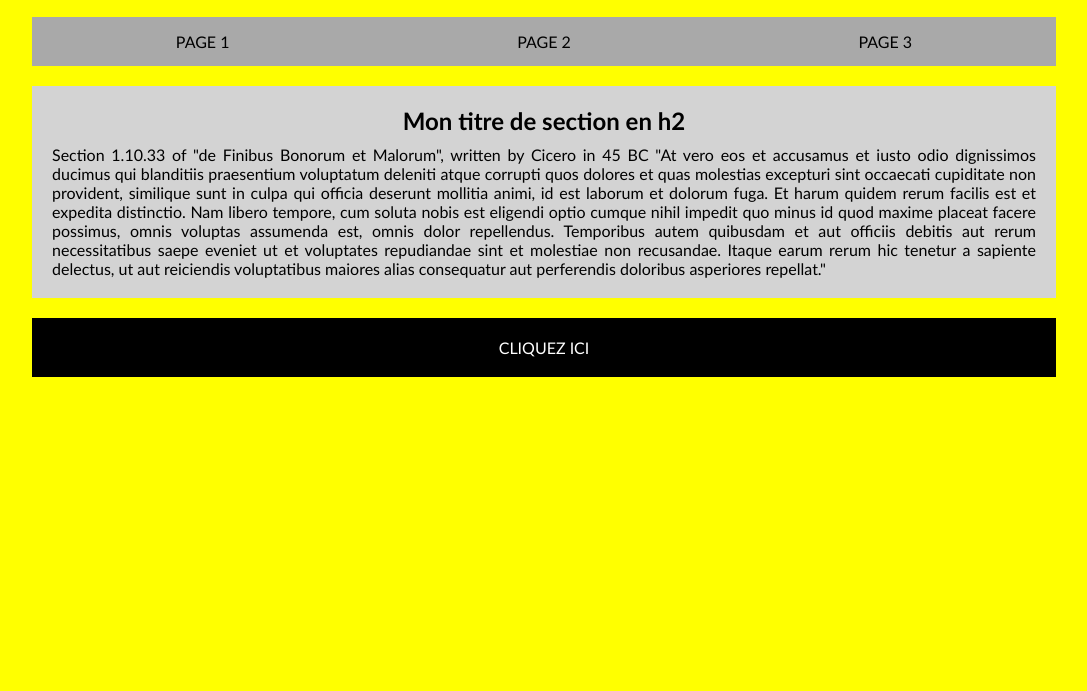
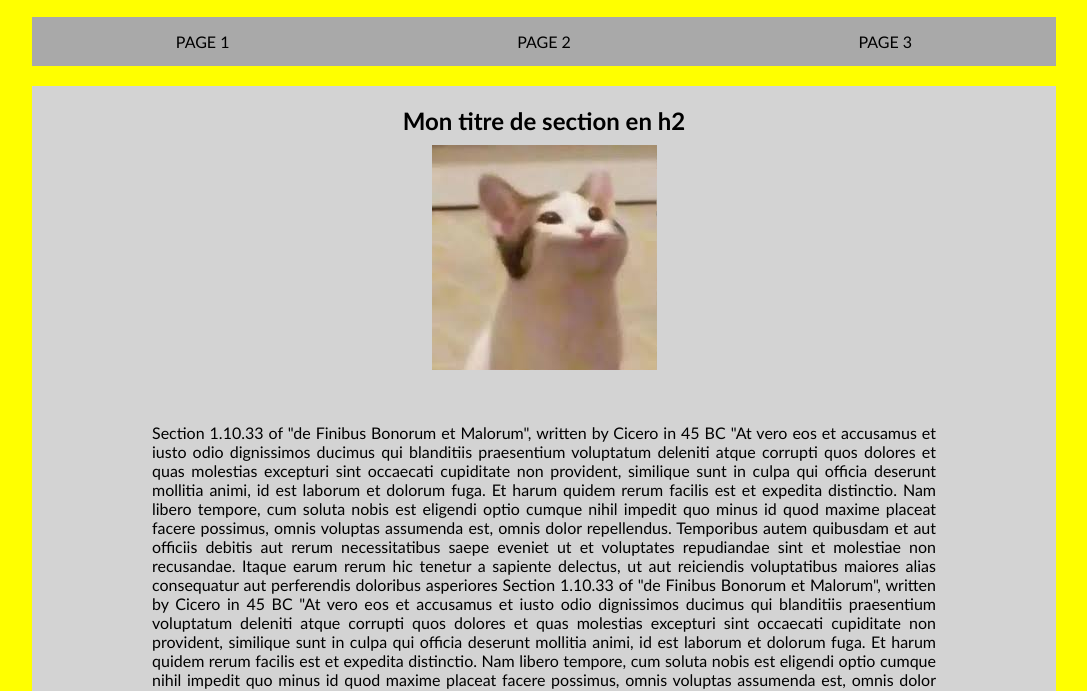
Before and after one commit to Daweshh/html-exam, a plain HTML site: page index.html in a window 1280 px wide. Shown: the part 102-793 px from the top of the page, without its empty margins (96-1183 px from the left). Drawn offline with Linux system fonts and the light colour scheme.

Commit message:
fourth commit

```diff
--- a/index.html
+++ b/index.html
@@ -3,7 +3,7 @@
   <head>
     <meta charset="UTF-8" />
     <meta name="viewport" content="width=device-width, initial-scale=1.0" />
-    <title>Document</title>
+    <title>site qui mérite un 20/20 ^^</title>
     <link rel="stylesheet" href="style.css" />
   </head>
   <body>
@@ -17,6 +17,7 @@
     </nav>
     <section>
       <h2>Mon titre de section en h2</h2>
+      <img src="cat.jpg" alt="cat" />
       <p>
         Section 1.10.33 of "de Finibus Bonorum et Malorum", written by Cicero in
         45 BC "At vero eos et accusamus et iusto odio dignissimos ducimus qui
@@ -31,7 +32,20 @@
         ut et voluptates repudiandae sint et molestiae non recusandae. Itaque
         earum rerum hic tenetur a sapiente delectus, ut aut reiciendis
         voluptatibus maiores alias consequatur aut perferendis doloribus
-        asperiores repellat."
+        asperiores Section 1.10.33 of "de Finibus Bonorum et Malorum", written
+        by Cicero in 45 BC "At vero eos et accusamus et iusto odio dignissimos
+        ducimus qui blanditiis praesentium voluptatum deleniti atque corrupti
+        quos dolores et quas molestias excepturi sint occaecati cupiditate non
+        provident, similique sunt in culpa qui officia deserunt mollitia animi,
+        id est laborum et dolorum fuga. Et harum quidem rerum facilis est et
+        expedita distinctio. Nam libero tempore, cum soluta nobis est eligendi
+        optio cumque nihil impedit quo minus id quod maxime placeat facere
+        possimus, omnis voluptas assumenda est, omnis dolor repellendus.
+        Temporibus autem quibusdam et aut officiis debitis aut rerum
+        necessitatibus saepe eveniet ut et voluptates repudiandae sint et
+        molestiae non recusandae. Itaque earum rerum hic tenetur a sapiente
+        delectus, ut aut reiciendis voluptatibus maiores alias consequatur aut
+        perferendis doloribus asperiores repellat."repellat. "
       </p>
     </section>
     <footer>CLIQUEZ ICI</footer>
--- a/index.js
+++ b/index.js
@@ -1,3 +1,5 @@
-alert("test")
+const footer = document.querySelector("footer");
 
-console.log("test2")
+footer.addEventListener("click", () => {
+    alert("clarisse la goat");
+});
--- a/style.css
+++ b/style.css
@@ -53,6 +53,10 @@ h2 {
 p {
   color: black;
   text-align: justify;
+  margin-left: 100px;
+  margin-right: 100px;
+  margin-bottom: 50px;
+  margin-top: 50px;
 }
 
 footer {
```
Also changed, not shown: cat.jpg (added).
